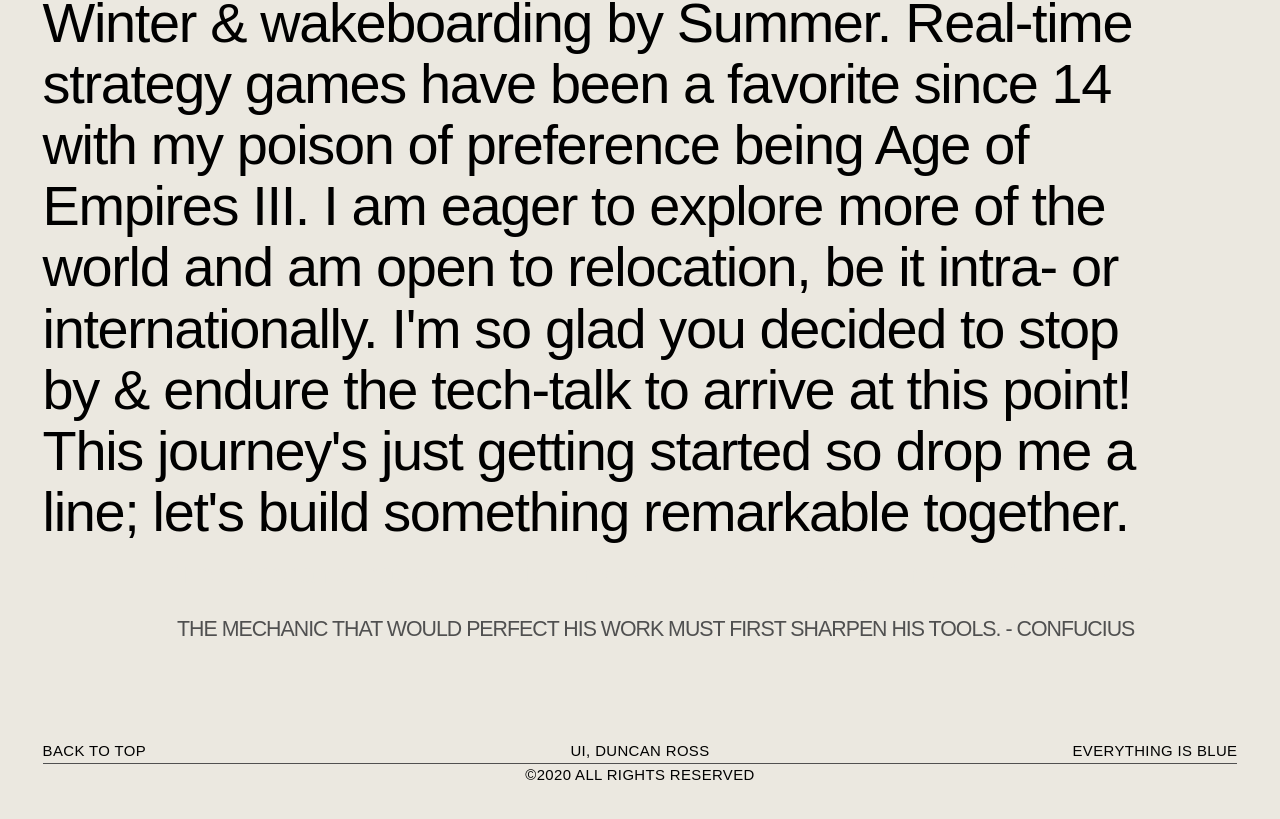
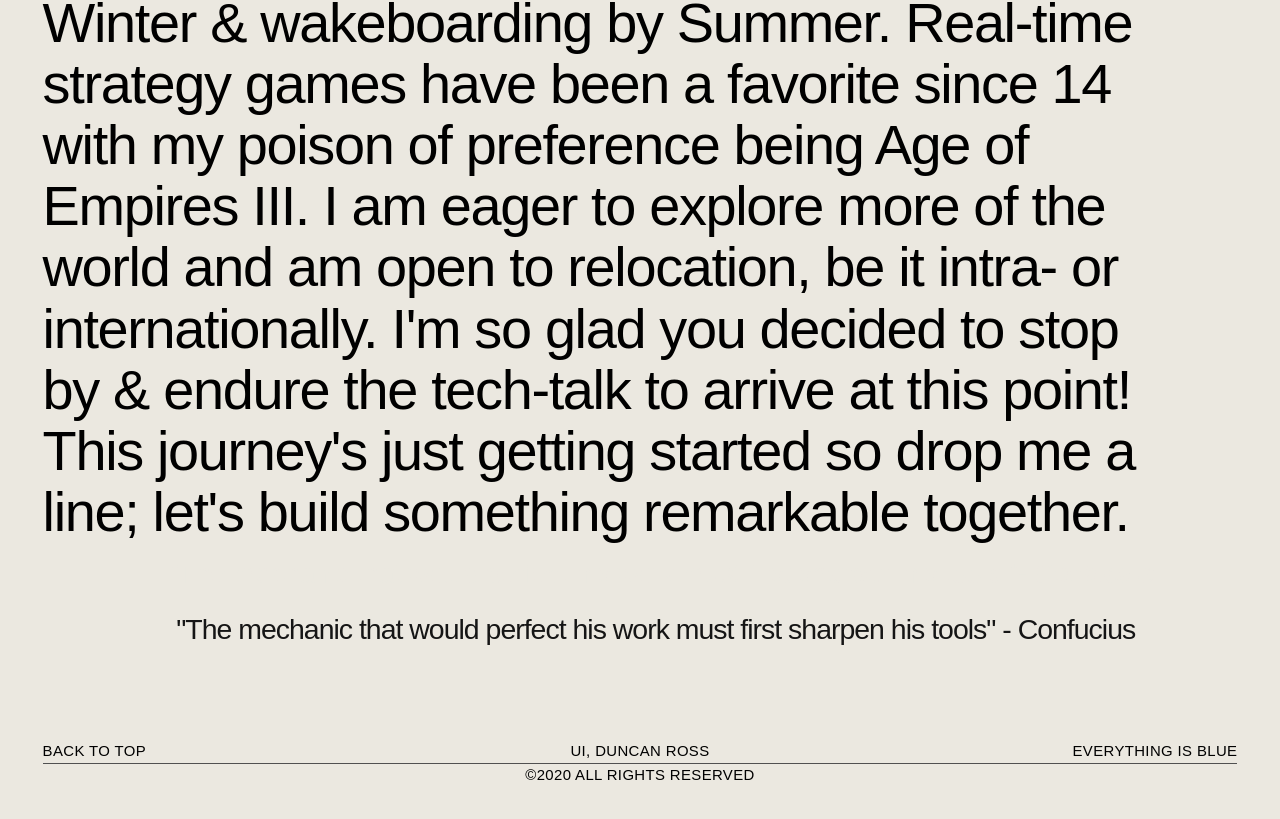
Before and after one commit to DopamineDriven/asross-portfolio, a Next.js app: page / in a window 1280 px wide. Shown: the part 4023-4842 px from the top of the page. Built offline with nearby package versions, Linux system fonts and the light colour scheme; a web font is replaced by a local one.

Commit message:
onHover image about ease-in-out -translate-y-1 duration-3000 delay-500 transform transition-all in img and div

```diff
--- a/_about/andrew-ross.md
+++ b/_about/andrew-ross.md
@@ -1,6 +1,6 @@
 ---
 title: 'About'
-excerpt: 'The mechanic that would perfect his work must first sharpen his tools. - Confucius'
+excerpt: '"The mechanic that would perfect his work must first sharpen his tools" - Confucius'
 coverImage: 'https://res.cloudinary.com/asross311/image/upload/v1598947180/portfolio/IMG_3824_1_8_egnkfs.jpg'
 date: "2020-09-05T08:35:07.322Z"
 ogImage:
--- a/components/about-excerpt.tsx
+++ b/components/about-excerpt.tsx
@@ -1,17 +1,23 @@
 import ReactMarkdown from 'react-markdown/with-html';
+import Link from 'next/link';
 
 interface AboutExcerptProps {
-	excerpt: string;
+  excerpt: string;
+  slug: string;
 }
 
-const AboutExcerpt = ({ excerpt }: AboutExcerptProps) => {
+const AboutExcerpt = ({ excerpt, slug }: AboutExcerptProps) => {
 	return (
-		<div className='font-somaRoman text-fiveOBlack uppercase cursor-default'>
-			<ReactMarkdown
-				escapeHtml={false}
-				source={excerpt}
-				className='text-center md:text-customExcerpt'
-			/>
+		<div className='text-oneFiveBlack cursor-default hover:text-fiveOBlack'>
+			<Link as={`/about/${slug}`} href='/about/[slug]' passHref>
+				<a className='font-somaRoman' aria-label={`${excerpt}`} id={`home-${excerpt}`}>
+					<ReactMarkdown
+						escapeHtml={false}
+						source={excerpt}
+						className='md:text-customTitle text-center block'
+					/>
+				</a>
+			</Link>
 		</div>
 	);
 };
--- a/components/about-image.tsx
+++ b/components/about-image.tsx
@@ -12,16 +12,21 @@ const AboutImage = ({ src, title, slug }: AboutImageProps) => {
 		<img
 			src={src}
 			alt={title}
-			className={cn('w-aboutImage500 max-w-aboutImage500 h-full max-h-full z-2', {
-				'hover:shadow-medium transition-shadow duration-300': slug
-			})}
+			className={cn(
+				'w-aboutImage500 hover:shadow-large hover:overflow-y-visible hover:overflow-x-visible bg-portfolio block transition-all delay-500 duration-3000 ease-in-out transform hover:-translate-y-1 hover:scale-110 max-w-aboutImage500 h-full max-h-full z-2',
+				{
+					'hover:shadow-large transition-shadow duration-300': slug
+				}
+			)}
 		/>
 	);
 	return (
-		<div className='mx-auto max-w-aboutImage500 overflow-y-hidden overflow-x-hidden bg-portfolio block'>
+		<div className='mx-auto max-w-aboutImage500 overflow-y-hidden overflow-x-hidden hover:overflow-y-visible hover:overflow-x-visible bg-portfolio block transition-all delay-500 duration-3000 ease-in-out transform hover:-translate-y-1 hover:scale-110'>
 			{slug ? (
 				<Link as={`/about/${slug}`} href='/about/[slug]' passHref>
-					<a aria-label={title}>{image}</a>
+					<a aria-label={title}
+						className='hover:overflow-y-visible hover:overflow-x-visible bg-portfolio block transition-all delay-500 duration-3000 ease-in-out transform hover:-translate-y-1 hover:scale-110'
+					>{image}</a>
 				</Link>
 			) : (
 				image
--- a/components/about-landing.tsx
+++ b/components/about-landing.tsx
@@ -174,7 +174,7 @@ const AboutContent = ({ slug, src, title, date, excerpt }: AboutProps) => {
 		>
 			<AboutTitle title={title} slug={slug} />
 			<div
-				className='md:text-customSM text-customSM font-somaRoman md:leading-customSLH leading-customSLM tracking-wide block z-1 rounded-full'
+				className='md:text-customSM text-customSM font-somaRoman md:leading-customSLH leading-customSLM tracking-wide block z-1 '
 				style={{ position: 'absolute', top: '42.98333vw', left: '3.23333vw' }}
 			>
 				<AboutImage src={src} title={title} slug={slug} />
@@ -188,7 +188,7 @@ const AboutContent = ({ slug, src, title, date, excerpt }: AboutProps) => {
 							<em>- Confucius</em>
 						</span>
 					</span>
-					<AboutExcerpt excerpt={excerpt} />
+					<AboutExcerpt excerpt={excerpt} slug={slug} />
 					<div className='hidden'>{date}</div>
 				</div>
 			</p>
```
